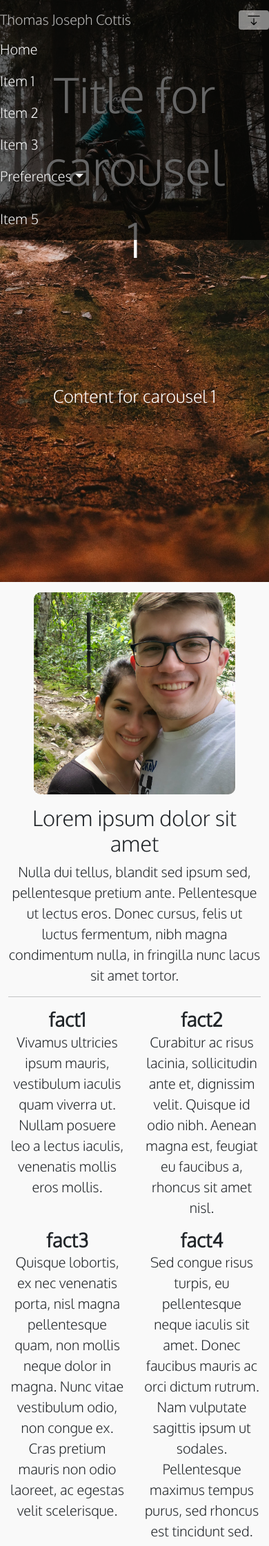
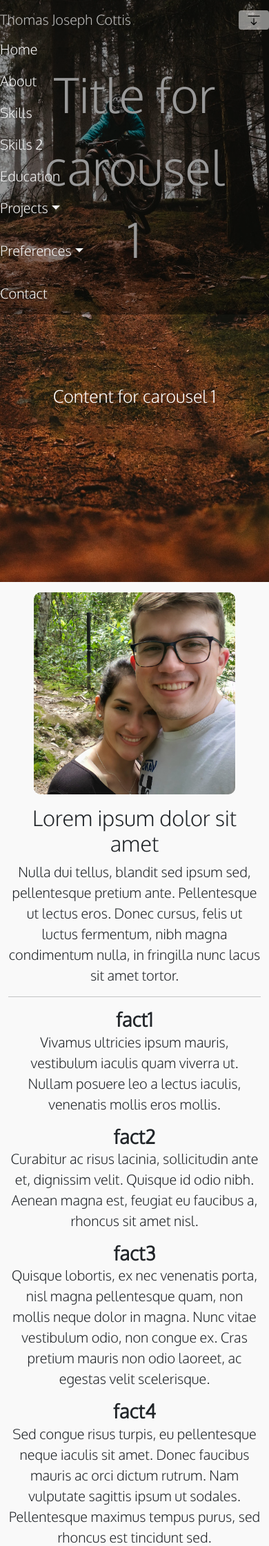
Before and after one commit to Thomas-Cottis-21/My_portfolio_v2, a PHP site: page / in a window 390 px wide, after a click that opens the changed part. Shown: the top 2242 px of the page at 69% size. Run offline with PHP 8.4, Linux system fonts and the light colour scheme; some libraries are stand-ins or nearby versions.

Commit message:
added dropdown projects, media queries, navabr lighting

```diff
--- a/css/mystyle.css
+++ b/css/mystyle.css
@@ -15,10 +15,10 @@ p {
 }
 /* ----- Dark Mode ----- */
 .dark-mode {
-    background-color: #5e5e5e;
+    background-color: #8e8e8e;
 }
 .dark-mode-button {
-    background-color: #5e5e5e;
+    background-color: #8e8e8e;
     color: #f9f9f9;
 }
 .light-mode-button {
@@ -96,6 +96,7 @@ a:hover {
     color: #aaaaaa;
 }
 .dropdown-menu {
+    padding: 0;
     transition: ease-in-out;
     transition-duration: 0.5s;
 }
@@ -112,6 +113,9 @@ a:hover {
     text-decoration: none;
     display: inline-block;
     font-size: 15px;
+}
+.preferences-color-button:hover {
+    background-color:rgba(0, 0, 0, 0.6);
 }
 .green {
     color: #a2c80a;
@@ -135,12 +139,12 @@ a:hover {
 
 /* ----- Navbar scroll opacity classes ----- */
 .navDark {
-    background-color: rgba(0, 0, 0, 0.8);
+    background-color: rgba(0, 0, 0, 0.9);
     transition: ease-in-out;
     transition-duration: 0.5s;
 }
 .navLight {
-    background-color: rgba(0, 0, 0, 0.6);
+    background-color: rgba(0, 0, 0, 0.4);
     transition: ease-in-out;
     transition-duration: 0.5s;
 }
@@ -281,6 +285,20 @@ a:hover {
 /* ----- End Education Section ----- */
 
 /* ----- Projects Section ----- */
+.projects-dropdown-button {
+    width: 100%;
+    background-color: transparent;
+    color: #ffffff;
+    border: none;
+    padding: 10px;
+    text-align: center;
+    text-decoration: none;
+    display: inline-block;
+    font-size: 15px;
+}
+.projects-dropdown-button:hover {
+    background-color: rgba(0, 0, 0, 0.6);
+}
 .project-header-main, .project-header-iframe {
     font-family: "Oxygen", sans-serif;
 }
--- a/index.php
+++ b/index.php
@@ -35,7 +35,7 @@
 
     <!-- -------------------- Nav bar -------------------- -->
     <header class="fixed-top header-transparent">
-        <nav class="navbar navbar-expand-lg" id="navBar">
+        <nav class="navbar navbar-expand-lg navLight" id="navBar">
             <a href="#" class="navbar-brand">Thomas Joseph Cottis</a>
 
             <button class="navbar-toggler background-color"
@@ -54,19 +54,34 @@
                         <a href="#" class="nav-link">Home</a>
                     </li>
                     <li class="nav-item">
-                        <a href="#" class="nav-link">Item 1</a>
+                        <a href="#about" class="nav-link">About</a>
                     </li>
                     <li class="nav-item">
-                        <a href="#" class="nav-link">Item 2</a>
+                        <a href="#skills" class="nav-link">Skills</a>
                     </li>
                     <li class="nav-item">
-                        <a href="#" class="nav-link">Item 3</a>
+                        <a href="#skills2" class="nav-link">Skills 2</a>
+                    </li>
+                    <li class="nav-item">
+                        <a href="#education" class="nav-link">Education</a>
+                    </li>
+                    <li class="nav-item">
+                        <div class="dropdown btn-group">
+                            <p class="nav-link dropdown-toggle" type="button" data-bs-toggle="dropdown">Projects</p>
+
+                            <ul class="dropdown-menu navLight" id="dropdownMenu">
+                                <li><a href="#firstPort" class="projects-dropdown-button">My First Portfolio</a></li>
+                                <li><a href="#polygraph" class="projects-dropdown-button">Polygraph Business</a></li>
+                                <li><a href="#flute" class="projects-dropdown-button">Flute Instructor</a></li>
+                                <li><a href="#cerakote" class="projects-dropdown-button">Cerakote Business</a></li>
+                            </ul>
+                        </div>
                     </li>
                     <li class="nav-item">
                         <div class="dropdown btn-group">
                             <p class="nav-link dropdown-toggle color" type="button" data-bs-toggle="dropdown">Preferences</p>
 
-                            <ul class="dropdown-menu" id="dropdownMenu">
+                            <ul class="dropdown-menu navLight" id="dropdownMenu">
                                 <li><button class="preferences-color-button green" id="green">Green</button></li>
                                 <li><button class="preferences-color-button orange" id="orange">Orange</button></li>
                                 <li><button class="preferences-color-button red" id="red">Red</button></li>
@@ -77,7 +92,7 @@
                         </div>
                     </li>
                     <li class="nav-item active">
-                        <a href="#" class="nav-link">Item 5</a>
+                        <a href="#contact" class="nav-link">Contact</a>
                     </li>
                 </ul>
             </div>
@@ -119,7 +134,7 @@
     <!-- -------------------- End Hero Section -------------------- -->
 
     <!-- -------------------- Intro Section -------------------- -->
-    <div class="container d-flex">
+    <div class="container d-flex" id="about">
         <div id="intro-container-row" class="row">
             <div class="col-6 intro-container-image">
                 <img src="/Img/intro/Tom_img.jpeg" alt="Thomas and Johana Oxapampa" class="intro-image">
@@ -128,20 +143,20 @@
                 <h1 class="display-5 intro-header-main color">Lorem ipsum dolor sit amet</h1>
                 <p class="intro-content">Nulla dui tellus, blandit sed ipsum sed, pellentesque pretium ante. Pellentesque ut lectus eros. Donec cursus, felis ut luctus fermentum, nibh magna condimentum nulla, in fringilla nunc lacus sit amet tortor.</p>
                 <hr>
-                <div class="row row-cols-2">
-                    <div class="col">
+                <div class="row">
+                    <div class="col-lg-6 col-md-12">
                         <div class="display-6 intro-header-content color">fact1</div>
                         <p class="intro-content">Vivamus ultricies ipsum mauris, vestibulum iaculis quam viverra ut. Nullam posuere leo a lectus iaculis, venenatis mollis eros mollis.</p>
                     </div>
-                    <div class="col">
+                    <div class="col-lg-6 col-md-12">
                         <div class="display-6 intro-header-content color">fact2</div>
                         <p class="intro-content">Curabitur ac risus lacinia, sollicitudin ante et, dignissim velit. Quisque id odio nibh. Aenean magna est, feugiat eu faucibus a, rhoncus sit amet nisl.</p>
                     </div>
-                    <div class="col">
+                    <div class="col-lg-6 col-md-12">
                         <div class="display-6 intro-header-content color">fact3</div>
                         <p class="intro-content">Quisque lobortis, ex nec venenatis porta, nisl magna pellentesque quam, non mollis neque dolor in magna. Nunc vitae vestibulum odio, non congue ex. Cras pretium mauris non odio laoreet, ac egestas velit scelerisque.</p>
                     </div>
-                    <div class="col">
+                    <div class="col-lg-6 col-md-12">
                         <div class="display-6 intro-header-content color">fact4</div>
                         <p class="intro-content">Sed congue risus turpis, eu pellentesque neque iaculis sit amet. Donec faucibus mauris ac orci dictum rutrum. Nam vulputate sagittis ipsum ut sodales. Pellentesque maximus tempus purus, sed rhoncus est tincidunt sed.</p>
                     </div>
@@ -152,7 +167,7 @@
     <!-- -------------------- End Intro Section -------------------- -->
 
     <!-- -------------------- Skills Section -------------------- -->
-    <div class="container">
+    <div class="container" id="skills">
         <div class="display-3 d-flex mt-5 justify-content-center soft-skills-header-main color">Soft Skills</div>
         <div class="row">
                 <div class="col-lg-4 col-md-6 col-xs mt-5">
@@ -184,7 +199,7 @@
     <!-- -------------------- End Soft Skills Section -------------------- -->
 
     <!-- -------------------- Hard Skills Section -------------------- -->
-    <div class="container">
+    <div class="container" id="skills2">
         <div class="display-3 d-flex mt-5 justify-content-center hard-skills-header-main color">Hard Skills</div>
         <p class="mt-4 text-center hard-skills-content">Fusce dui eros, semper ac rutrum et, tempus sed velit. Mauris a interdum nisi. Fusce ornare urna pretium nulla gravida porttitor. Ut et est ut lectus venenatis cursus vel vitae leo. Donec mattis purus eu dignissim luctus. Phasellus quis quam et felis fringilla egestas ac nec leo. Nam lobortis ipsum id nisi mollis, eu viverra felis pharetra.</p>
     </div>
@@ -219,7 +234,7 @@
     <!-- -------------------- End Hard Skills Section -------------------- -->
 
     <!-- -------------------- Education Section -------------------- -->
-    <div class="container">
+    <div class="container" id="education">
         <div class="display-3 d-flex mt-5 justify-content-center education-header-main color">Education</div>
         <p class="mt-4 text-center education-content-main">Phasellus quis finibus lectus. Vivamus ultricies, mi nec finibus sagittis, felis ex blandit ante, quis tincidunt augue leo id ex. Donec ultricies est lacus, consequat faucibus nulla scelerisque in. Integer non vestibulum mi. Mauris fringilla velit eu metus elementum, non varius nulla interdum. In hac habitasse platea dictumst. Nulla sit amet arcu sem. In et facilisis turpis. Aliquam non efficitur magna. Aenean massa magna, maximus sit amet luctus ut, malesuada ac augue.</p>
         <div class="row row-col-2 text-center">
@@ -238,33 +253,33 @@
     <!-- -------------------- End Education Section -------------------- -->
 
     <!-- -------------------- Projects Section -------------------- -->
-    <div class="container-fluid">
+    <div class="container-fluid" id="projects">
         <div class="display-3 d-flex mt-5 justify-content-center project-header-main color">Projects</div>
         <div class="row row-cols-1 d-flex justify-content-center text-center">
             <div class="col">
                 <div class="embed-responsive">
-                    <div class="display-6 mt-5 project-header-iframe color">My First Portfolio</div>
+                    <div class="display-6 mt-5 project-header-iframe color" id="firstPort">My First Portfolio</div>
                     <p class="mb-2">//This is where the description for the iframes will go</p>
                     <iframe class="project-iframe" src="https://google.com/" frameborder="0"></iframe>
                 </div>
             </div>
             <div class="col">
                 <div class="embed-responsive">
-                    <div class="display-6 mt-5 project-header-iframe color">Grandpas' Polygraph Business</div>
+                    <div class="display-6 mt-5 project-header-iframe color" id="polygraph">Grandpas' Polygraph Business</div>
                     <p class="mb-2">//This is where the description for the iframes will go</p>
                     <iframe class="project-iframe" src="https://projectpolygraph.netlify.app/" frameborder="0"></iframe>
                 </div>
             </div>
             <div class="col">
                 <div class="embed-responsive">
-                    <div class="display-6 mt-5 project-header-iframe color">Friends' flute instructor freelance</div>
+                    <div class="display-6 mt-5 project-header-iframe color" id="flute">Friends' flute instructor freelance</div>
                     <p class="mb-2">//This is where the description for the iframes will go</p>
                     <iframe class="project-iframe" src="https://shaloraflute.netlify.app/" frameborder="0"></iframe>
                 </div>
             </div>
             <div class="col">
                 <div class="embed-responsive">
-                    <div class="display-6 mt-5 project-header-iframe color">Cerakote business startup</div>
+                    <div class="display-6 mt-5 project-header-iframe color" id="cerakote">Cerakote business startup</div>
                     <p class="mb-2">//This is where the description for the iframes will go</p>
                     <iframe class="project-iframe" src="https://joshcerakote.netlify.app/" frameborder="0"></iframe>
                 </div>
@@ -274,7 +289,7 @@
     <!-- -------------------- End Projects Section -------------------- -->
 
     <!-- -------------------- Contact Section -------------------- -->
-    <section>
+    <section id="contact">
         <div class="display-3 d-flex mt-5 justify-content-center contact-header-main color">Contact</div>
         <div id="contactForm" class="container">
             <form id="myForm" action="/php/thanks.php" method="POST">
--- a/js/main.js
+++ b/js/main.js
@@ -8,26 +8,19 @@ const toTopAppear = () => {
 //naming variables for what will appear and disappear (anvbar, back to top and dark mode buttons)
     let toTop = document.getElementById("backToTop");
     let navBar = document.getElementById("navBar");
-    let dropDown = document.getElementById("dropdownMenu");
-
 //this funcion shows the buttons and changes the navbar css to dark insead of light
     const buttonEnable = () => {
         toTop.classList.add("show");
         darkModeButton.classList.add("show");
         navBar.classList.add("navDark");
-        navBar.classList.remove("navLight");
-        dropDown.classList.add("navDark");
-        dropDown.classList.remove("navLight");
+        navBar.classList.remove('navLight');
     }
 
 //this function makes the buttons disappear and changes the navbar to light instead of dark css
     const buttonDisable = () => {
         toTop.classList.remove("show");
         darkModeButton.classList.remove("show");
-        navBar.classList.remove("navDark");
         navBar.classList.add("navLight");
-        dropDown.classList.remove("navDark");
-        dropDown.classList.add("navLight");
     }
 
 //this calls the functions above when the page has reached 600 pixels from the top
@@ -233,13 +226,5 @@ const findColor = () => {
             break;
     }
 //localStorage.clear();
-
-
-
-
-
-
-
-
 }
 findColor();
```
